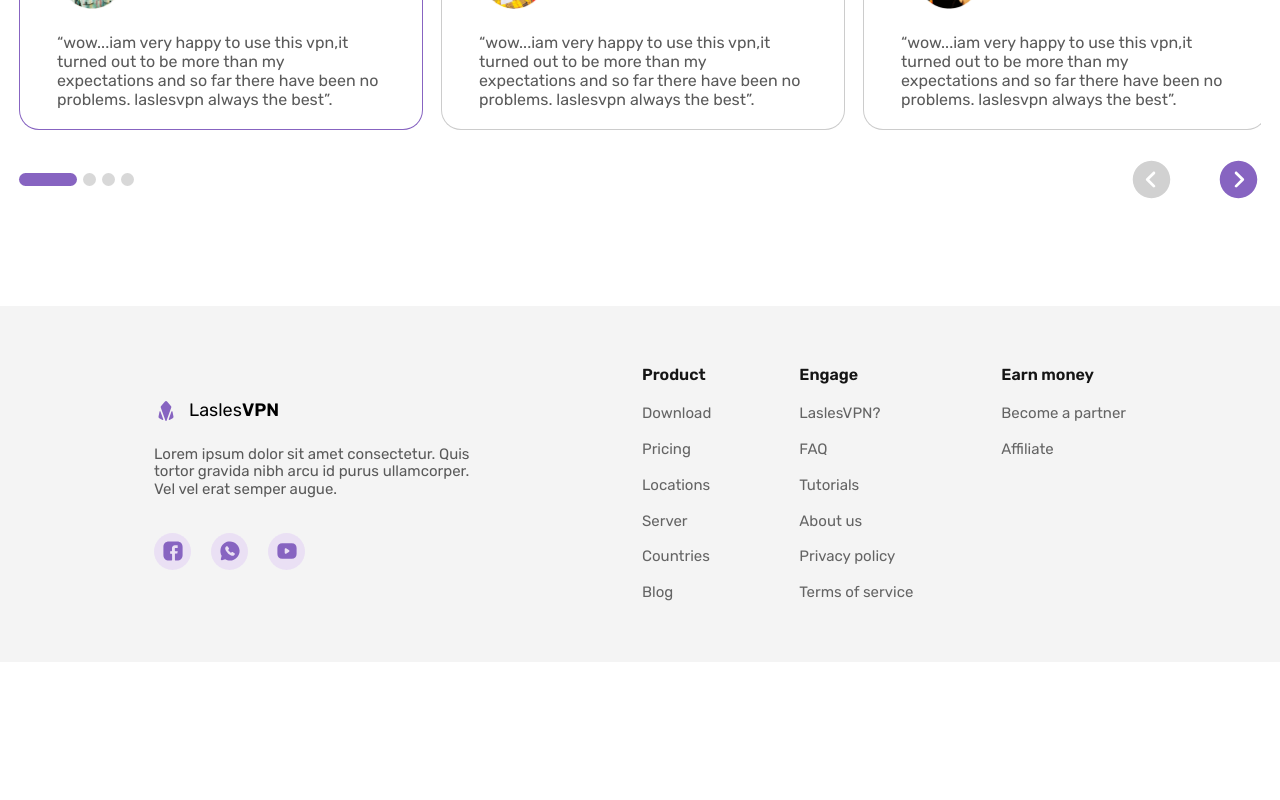
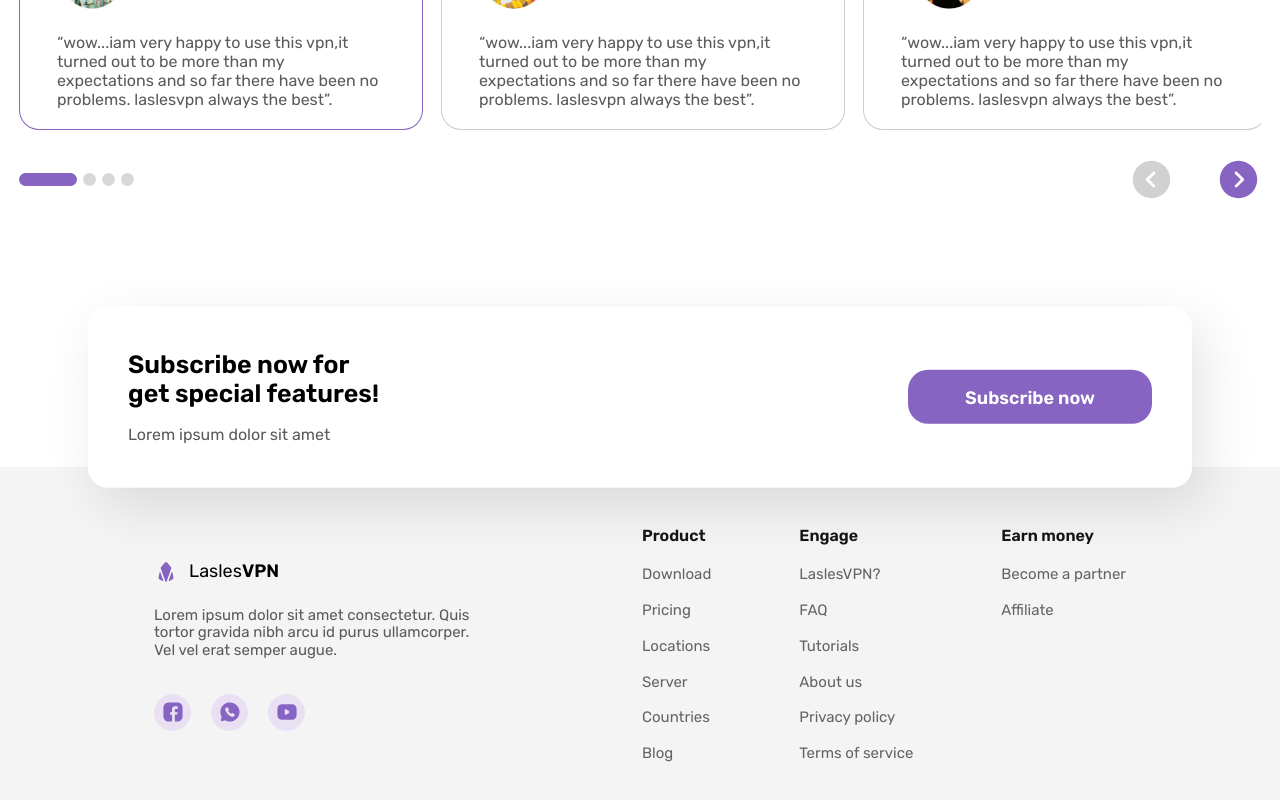
Before and after one commit to BryanVe/cuida-challenge, a React (Vite) app: page / in a window 1280 px wide. Shown: the part 2608-3408 px from the top of the page. Before the commit the page ends 3270 px from the top, so only its background shows below. Built offline with nearby package versions, Linux system fonts and the light colour scheme.

Commit message:
feat: :sparkles: create Subscribe card in Landing view

```diff
--- /dev/null
+++ b/src/views/LandingView/components/Footer/components/SubscribeCard/index.tsx
@@ -0,0 +1,22 @@
+import { Button } from '~/components'
+
+import './style.scss'
+
+const SubscribeCard = () => {
+	return (
+		<div className='subscribe-card'>
+			<div className='subscribe-card__left'>
+				<h3>Subscribe now for get special features!</h3>
+				<p>Lorem ipsum dolor sit amet</p>
+			</div>
+			<Button
+				size='lg'
+				className='subscribe-button'
+			>
+				Subscribe now
+			</Button>
+		</div>
+	)
+}
+
+export default SubscribeCard
--- /dev/null
+++ b/src/views/LandingView/components/Footer/components/SubscribeCard/style.scss
@@ -0,0 +1,55 @@
+.subscribe-card {
+	position: absolute;
+	top: 0;
+	transform: translateY(calc(-100% + rem(20px)));
+	width: 80%;
+	max-width: rem(1146px);
+	margin: 0 auto;
+	background-color: var(--white);
+	box-shadow: 12px 18px 54px 0px #0000001c;
+	padding: rem(42.5px) rem(40px);
+	display: flex;
+	align-items: center;
+	justify-content: space-between;
+	border-radius: rem(20px);
+
+	&__left {
+		max-width: rem(251px);
+
+		h3 {
+			font-size: rem(25px);
+			line-height: rem(29.63px);
+
+			@include respond-to('mobile') {
+				text-align: center;
+			}
+		}
+
+		p {
+			font-size: rem(16px);
+			line-height: rem(18.96px);
+			color: var(--gray-800);
+			margin-top: rem(17px);
+
+			@include respond-to('mobile') {
+				text-align: center;
+			}
+		}
+	}
+
+	.subscribe-button {
+		font-size: rem(18px);
+		line-height: rem(21.33px);
+		font-weight: 600;
+		padding: rem(18px) rem(57px);
+		width: rem(244px);
+	}
+
+	@include respond-to('mobile') {
+		flex-direction: column;
+		gap: rem(64px);
+		width: fit-content;
+		transform: translateY(calc(-100% - rem(30px)));
+		padding: rem(46px) rem(52px);
+	}
+}
--- /dev/null
+++ b/src/views/LandingView/components/Footer/components/index.ts
@@ -0,0 +1 @@
+export { default as SubscribeCard } from './SubscribeCard'
--- a/src/views/LandingView/components/Footer/index.tsx
+++ b/src/views/LandingView/components/Footer/index.tsx
@@ -1,5 +1,6 @@
 import { Icon, Logo } from '~/components'
 
+import { SubscribeCard } from './components'
 import './style.scss'
 
 const navSections = [
@@ -93,6 +94,7 @@
 
 const Footer = () => (
 	<footer className='footer'>
+		<SubscribeCard />
 		<div className='footer__content'>
 			<div className='footer__content__contact footer__content__contact--desktop'>
 				<Logo />
--- a/src/views/LandingView/components/Footer/style.scss
+++ b/src/views/LandingView/components/Footer/style.scss
@@ -1,4 +1,5 @@
 .footer {
+	position: relative;
 	background-color: var(--gray-50);
 	display: grid;
 	place-items: center;
--- a/src/views/LandingView/components/Main/components/TestimonialSection/style.scss
+++ b/src/views/LandingView/components/Main/components/TestimonialSection/style.scss
@@ -1,5 +1,5 @@
 .testimonial-section {
-	padding-bottom: rem(104px);
+	padding-bottom: rem(265px);
 	padding-inline: rem(19px);
 
 	&__content {
@@ -264,6 +264,6 @@
 	}
 
 	@include respond-to('mobile') {
-		padding-bottom: rem(58px);
+		padding-bottom: rem(397px);
 	}
 }
--- a/src/views/LandingView/components/Main/style.scss
+++ b/src/views/LandingView/components/Main/style.scss
@@ -1,3 +1,3 @@
 .main {
-	height: 100dvh;
+	position: relative;
 }
```
